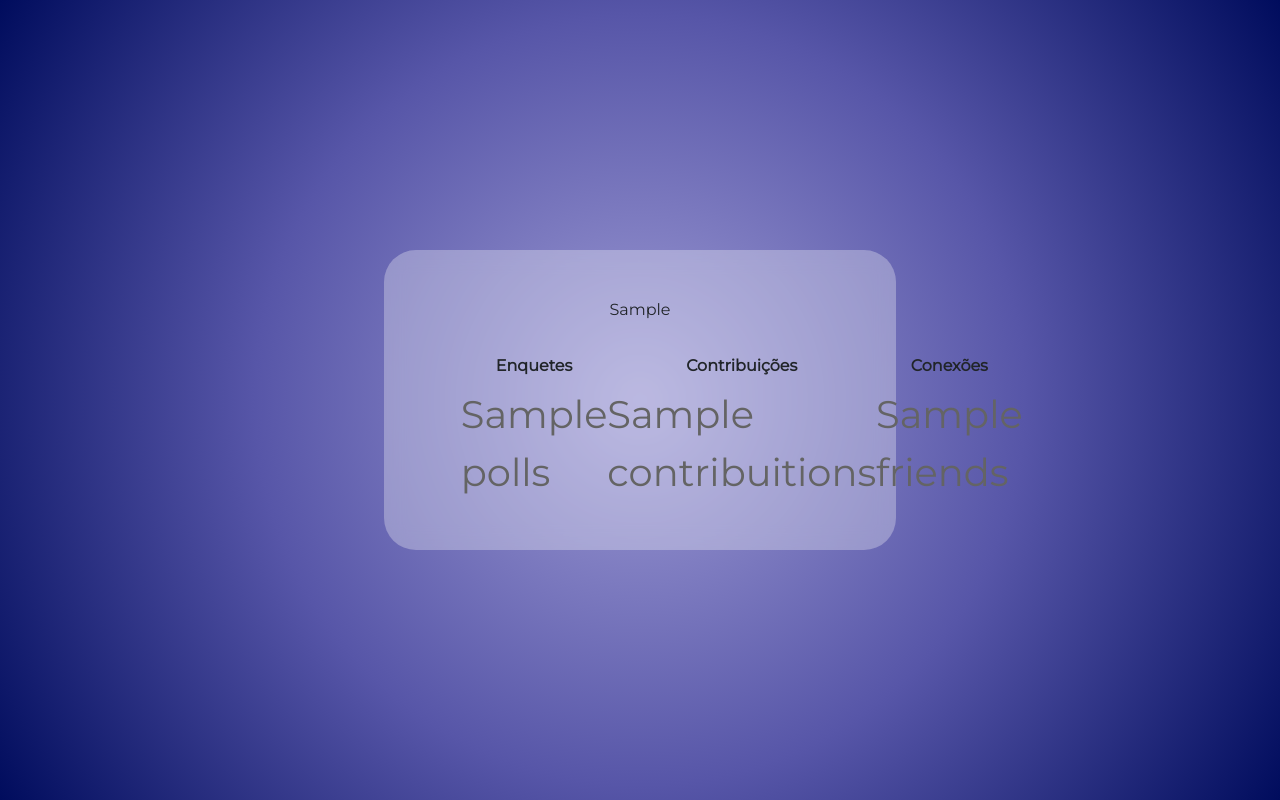
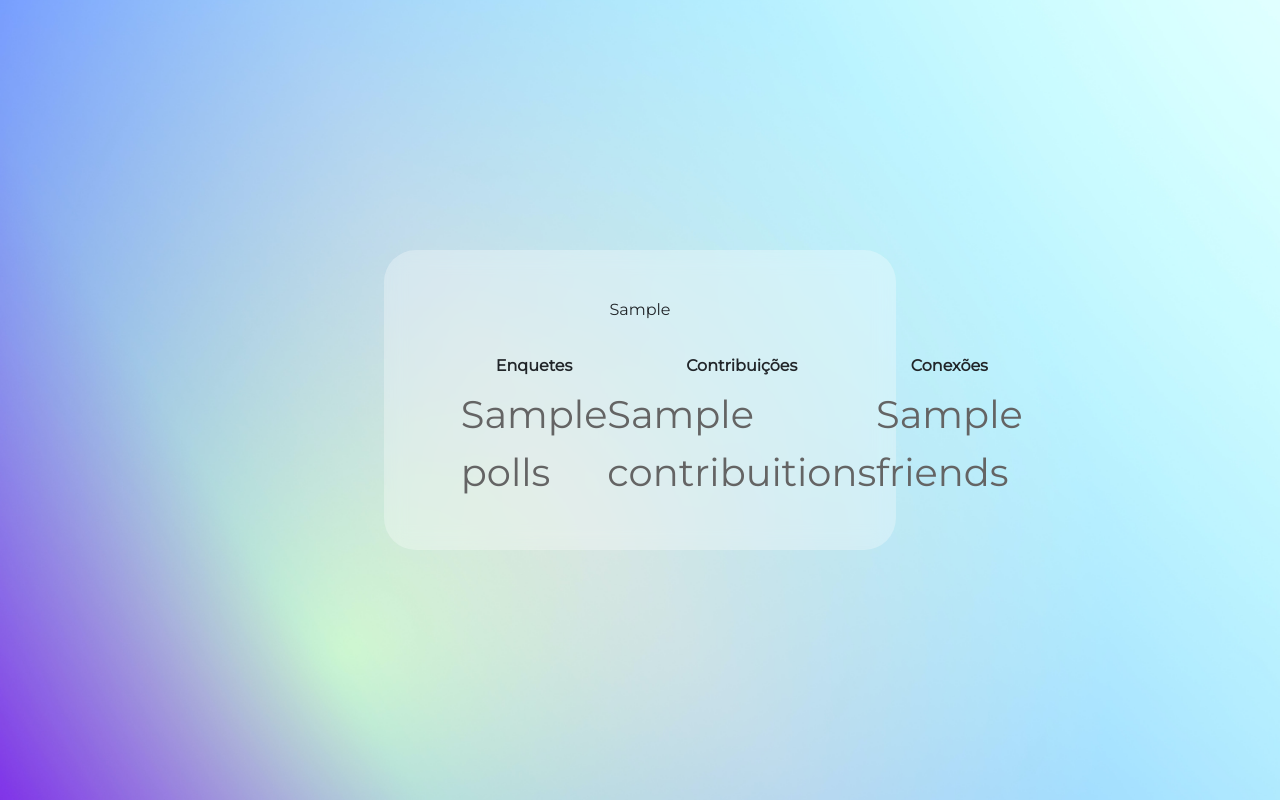
Before and after one commit to nixs-dev/SayUP, a Django app: template polls/templates/polls/profile.html in a window 1280 px wide. Run offline with Django 3.2, Linux system fonts and the light colour scheme; the template is opened without the code that fills it: most values are stand-ins (such as "Sample title", 1, 10 or a date in 2020); parts of the project's set-up code (start-up, migrations or seed data) failed here and were passed over; some libraries are stand-ins or nearby versions.

Commit message:
profile background changed

```diff
--- a/polls/static/styles/profile.css
+++ b/polls/static/styles/profile.css
@@ -8,8 +8,10 @@ body {
     align-items: center;
     justify-content: center;
 
-    background: rgb(159,156,213);
-background: radial-gradient(circle, rgba(159,156,213,1) 0%, rgba(87,86,168,1) 51%, rgba(0,12,93,1) 100%);
+    background: url("../imgs/profile_background.jpg");
+    background-position: center;
+    background-repeat: no-repeat;
+    background-size: cover;
 
     height: 100dvh;
 
```
Also changed, not shown: polls/static/imgs/profile_background.jpg (added).
